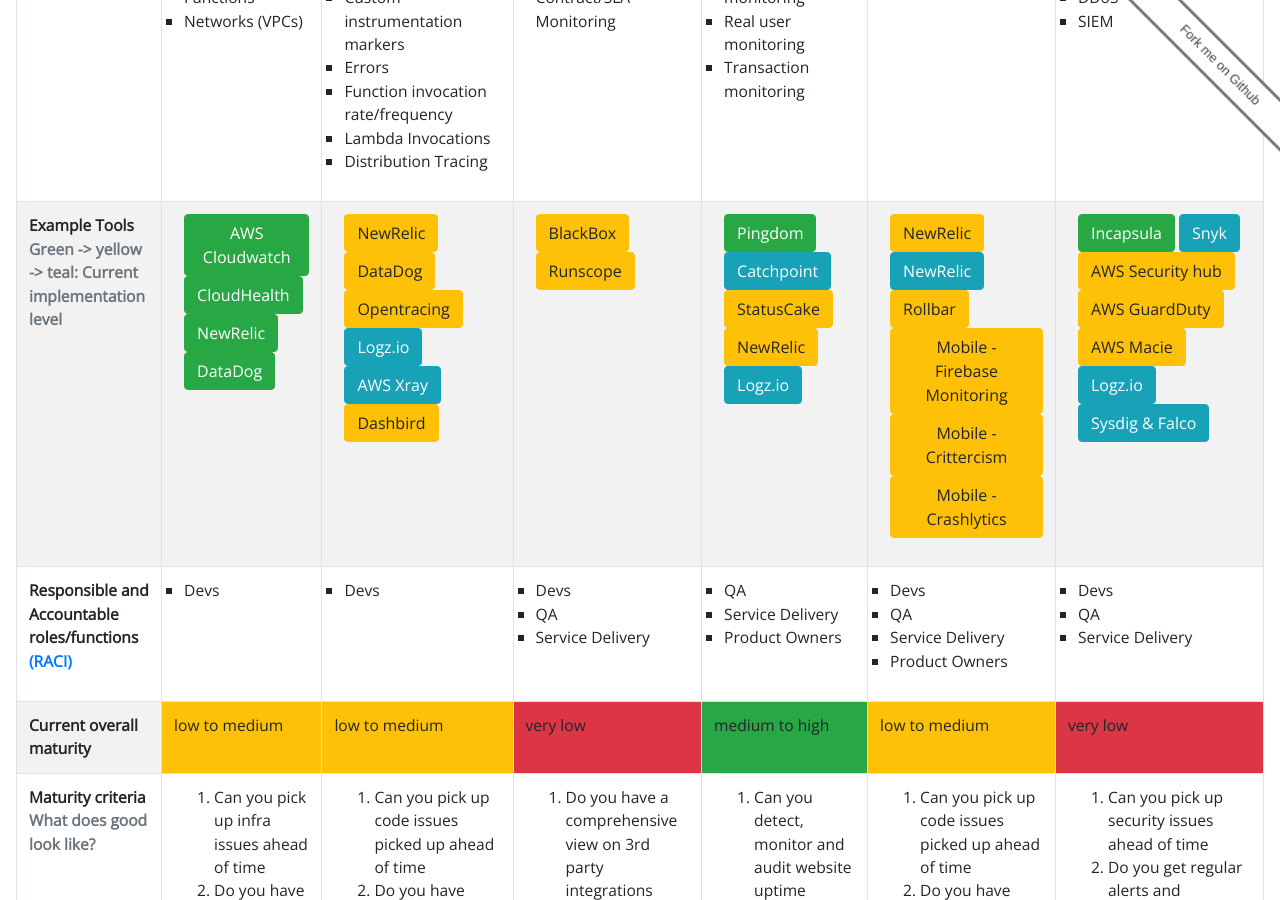
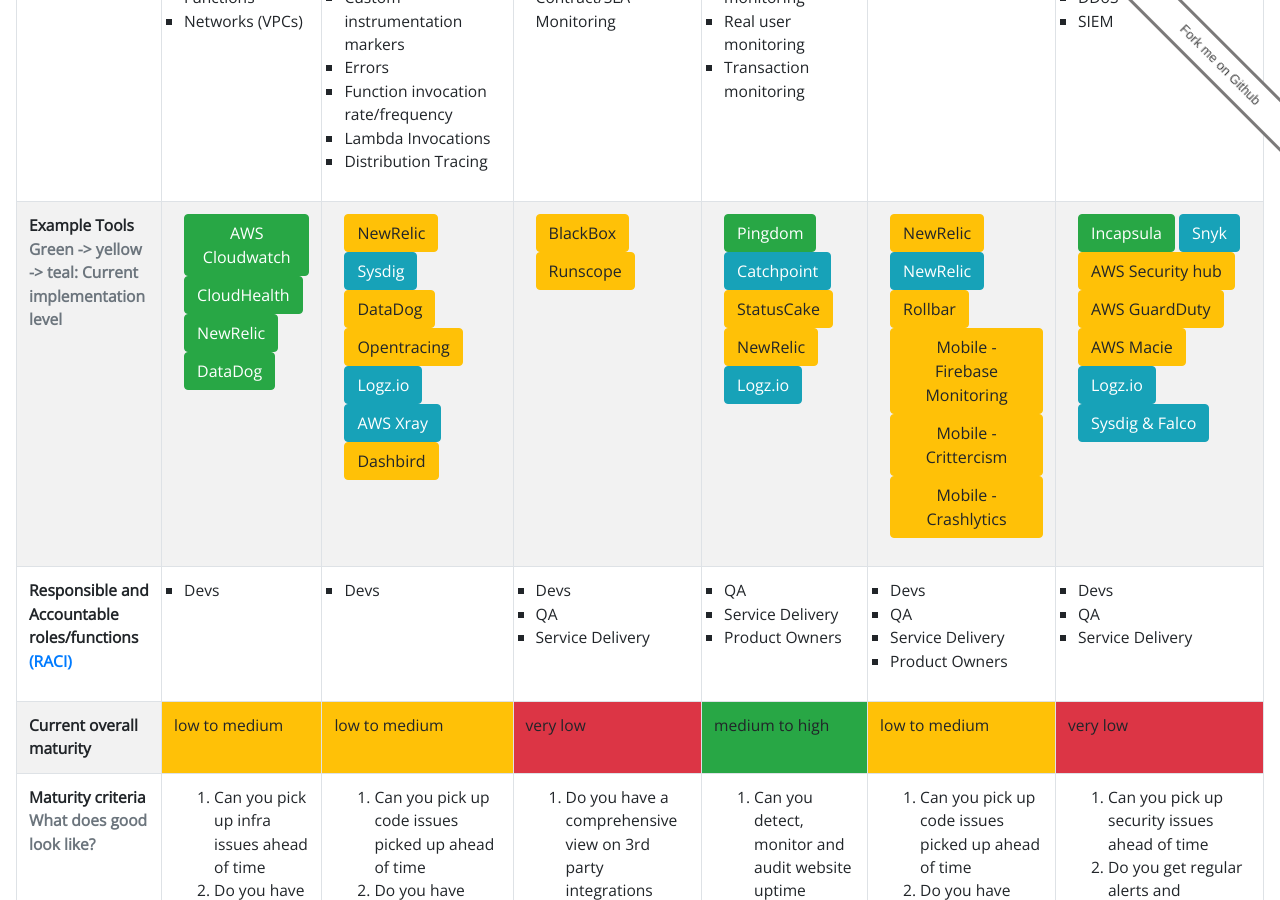
Before and after one commit to jujhars13/DevSecOps-capability-model, a Jekyll site: the page built from observability-coverage.html, in a window 1280 px wide and 900 px high, scrolled down 580 px. Built offline with Jekyll 4.4.1, drawn with Linux system fonts in a browser that asks for light colours.

Commit message:
adds tweaks before presentation

```diff
--- a/observability-coverage.html
+++ b/observability-coverage.html
@@ -135,6 +135,7 @@
           <td>
             <ul class="list-unstyled">
               <li data-toggle="tooltip" data-placement="right" title="APM" class="btn btn-warning">NewRelic</li>
+              <li data-toggle="tooltip" data-placement="right" title="Kernel monitoring" class="btn btn-info">Sysdig</li>
               <li data-toggle="tooltip" data-placement="right" title="APM" class="btn btn-warning">DataDog</li>
               <li data-toggle="tooltip" data-placement="right" title="Zipkin and Jaeger to trace transactions" class="btn btn-warning">Opentracing</li>
               <li data-toggle="tooltip" data-placement="right" title="Horizontal stack opentracing and custom instrumentation markers" class="btn btn-info">Logz.io</li>
```
